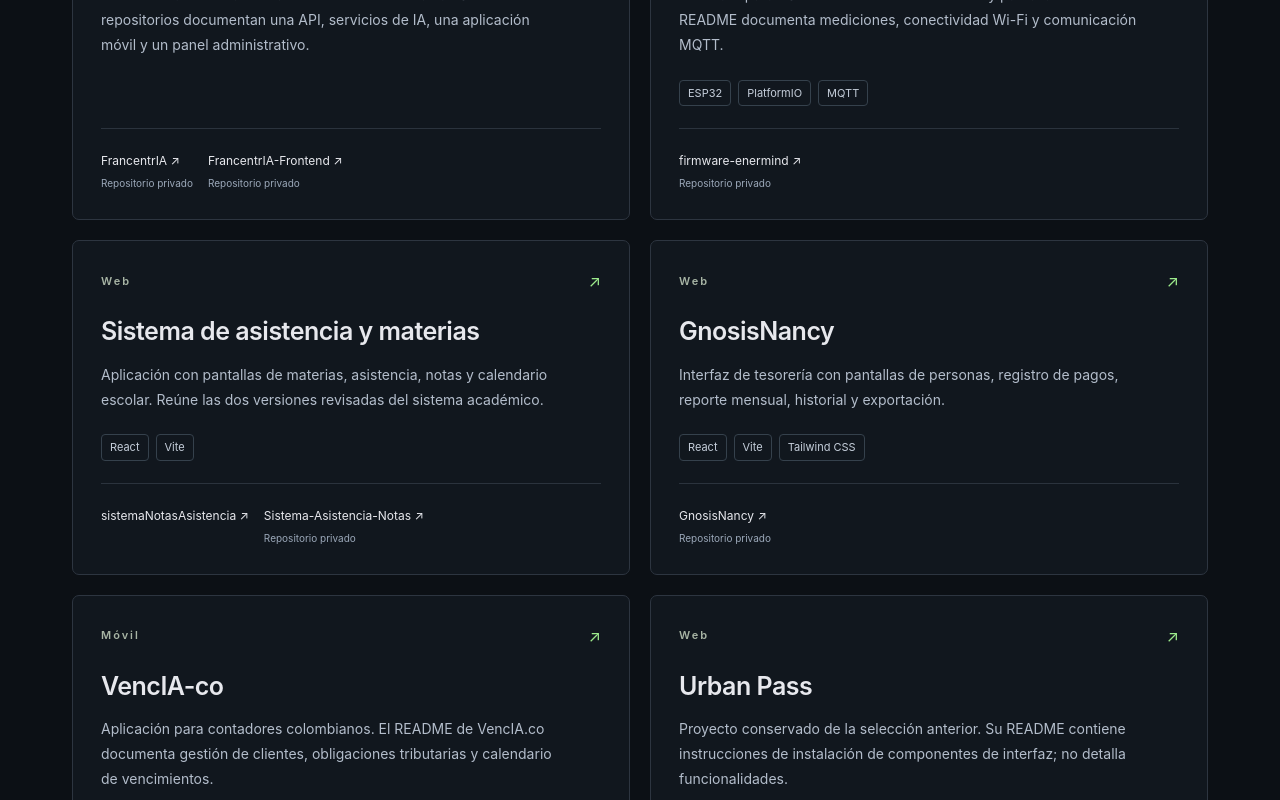
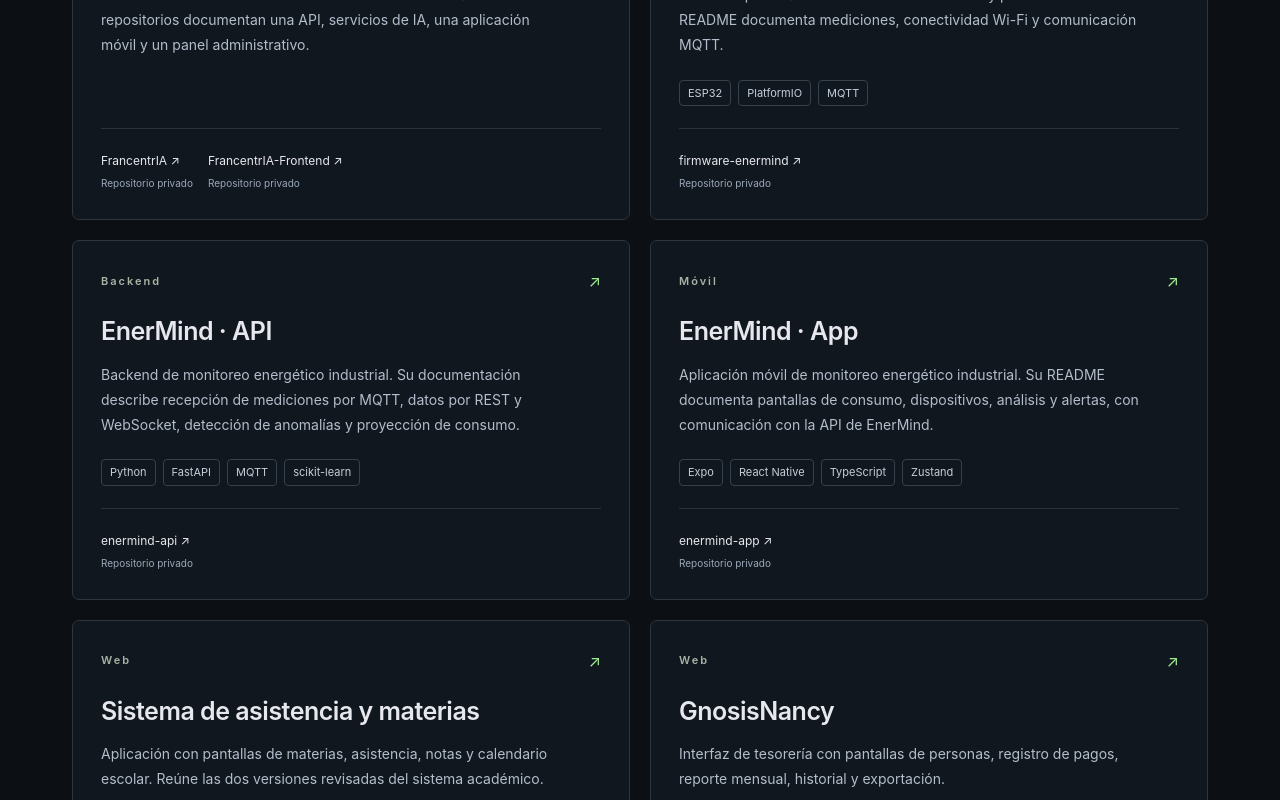
Before and after one commit to brahian-mesa/portfolio, a React (Vite) app: page / in a window 1280 px wide. Shown: the part 982-1782 px from the top of the page. Built offline with nearby package versions, Linux system fonts and the light colour scheme.

Commit message:
feat: include verified Enermind-energy API and app

```diff
--- a/src/projects.ts
+++ b/src/projects.ts
@@ -33,6 +33,29 @@ export const projects: Project[] = [
     technologies: ['ESP32','PlatformIO','MQTT'],
     repositories: [{name:'brahian-mesa/firmware-enermind',visibility:'private'}],
     evidence: [{repository:'brahian-mesa/firmware-enermind',path:'README.md',ref:'main',sha:'d1fe7962a24134ea9f6a183bec6ac376cc2a9401'}]
+  },
+  {
+    id: 'enermind-api', name: 'EnerMind · API', category: 'backend',
+    description: {
+      es: 'Backend de monitoreo energético industrial. Su documentación describe recepción de mediciones por MQTT, datos por REST y WebSocket, detección de anomalías y proyección de consumo.',
+      en: 'Industrial energy monitoring backend. Its documentation describes MQTT measurement ingestion, REST and WebSocket data, anomaly detection and consumption projections.'
+    },
+    technologies: ['Python','FastAPI','MQTT','scikit-learn'],
+    repositories: [{name:'Enermind-energy/enermind-api',visibility:'private'}],
+    evidence: [{repository:'Enermind-energy/enermind-api',path:'README.md',ref:'main',sha:'38e33fdc4b24f79d8f406a179104c1b6a3b7ab3b'}]
+  },
+  {
+    id: 'enermind-app', name: 'EnerMind · App', category: 'mobile',
+    description: {
+      es: 'Aplicación móvil de monitoreo energético industrial. Su README documenta pantallas de consumo, dispositivos, análisis y alertas, con comunicación con la API de EnerMind.',
+      en: 'Industrial energy monitoring mobile application. Its README documents consumption, device, analysis and alert screens, communicating with the EnerMind API.'
+    },
+    technologies: ['Expo','React Native','TypeScript','Zustand'],
+    repositories: [{name:'Enermind-energy/enermind-app',visibility:'private'}],
+    evidence: [
+      {repository:'Enermind-energy/enermind-app',path:'README.md',ref:'main',sha:'86dea7de310f7071edee167bd3b36b835e6c5fe3'},
+      {repository:'Enermind-energy/enermind-app',path:'package.json',ref:'main',sha:'1eaee7915e1d260b9cd0b4830028c6529b56f05a'}
+    ]
   },
   {
     id: 'asistencia-materias', name: 'Sistema de asistencia y materias', category: 'web',
@@ -103,10 +126,11 @@ export const projects: Project[] = [
   }
 ];
 
-// Kept out of visitor-facing cards until an exact repository can be verified.
+// Selection decisions and verification status, separate from visitor-facing cards.
 export const selection = {
   reviewedAt: '2026-10-31',
   excludedRepositories: ['brahian-mesa/SmartStock-'],
-  pending: [{owner:'enermid-energy',reason:'No accessible account or repositories returned by GitHub. Exact URL required.'}],
+  pending: [],
+  resolvedOwners: [{requested:'enermid-energy',actual:'Enermind-energy',source:'User screenshot; repositories verified through authenticated Git.'}],
   candidates: [{repository:'brahian-mesa/Pagina-Enermid',reason:'Verified under personal account; not confirmed as the requested organization project.'}]
 };
```
Also changed, not shown: 3 other files (tests, documents, lock files or other folders).
